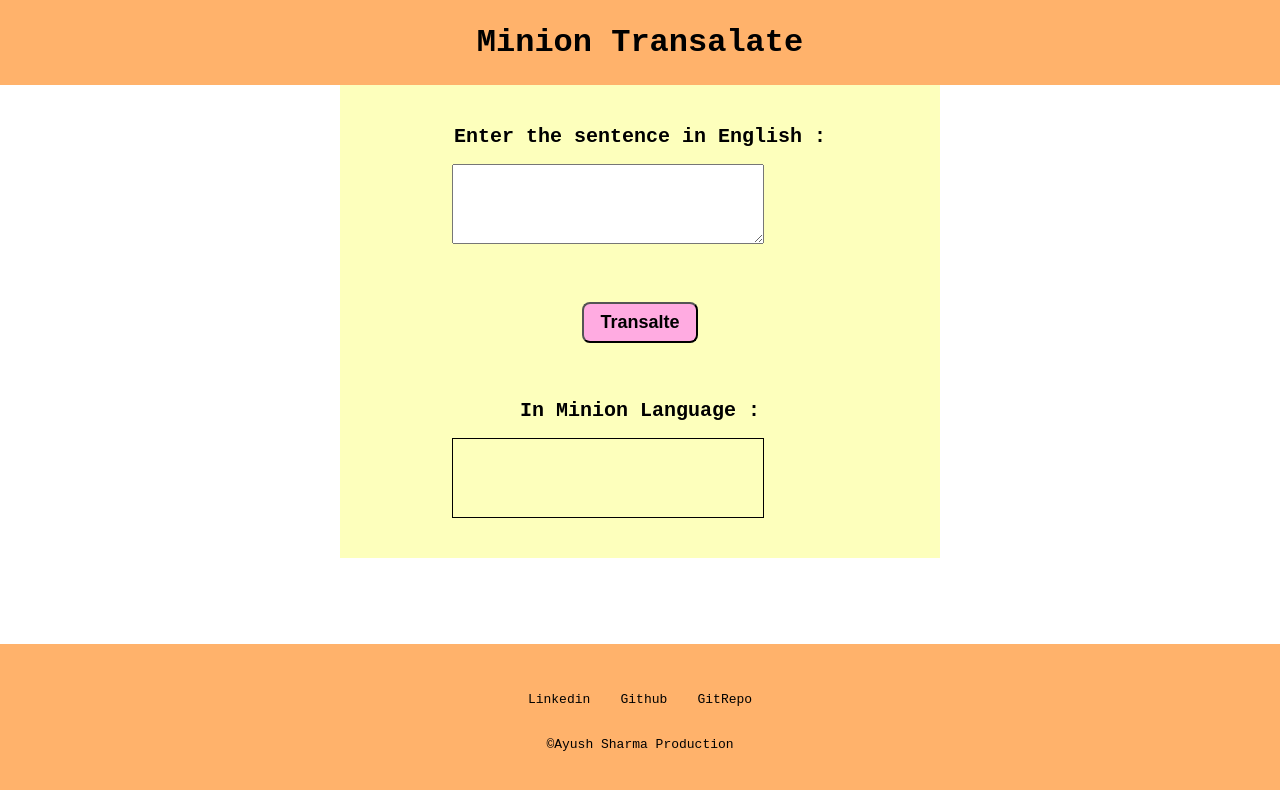
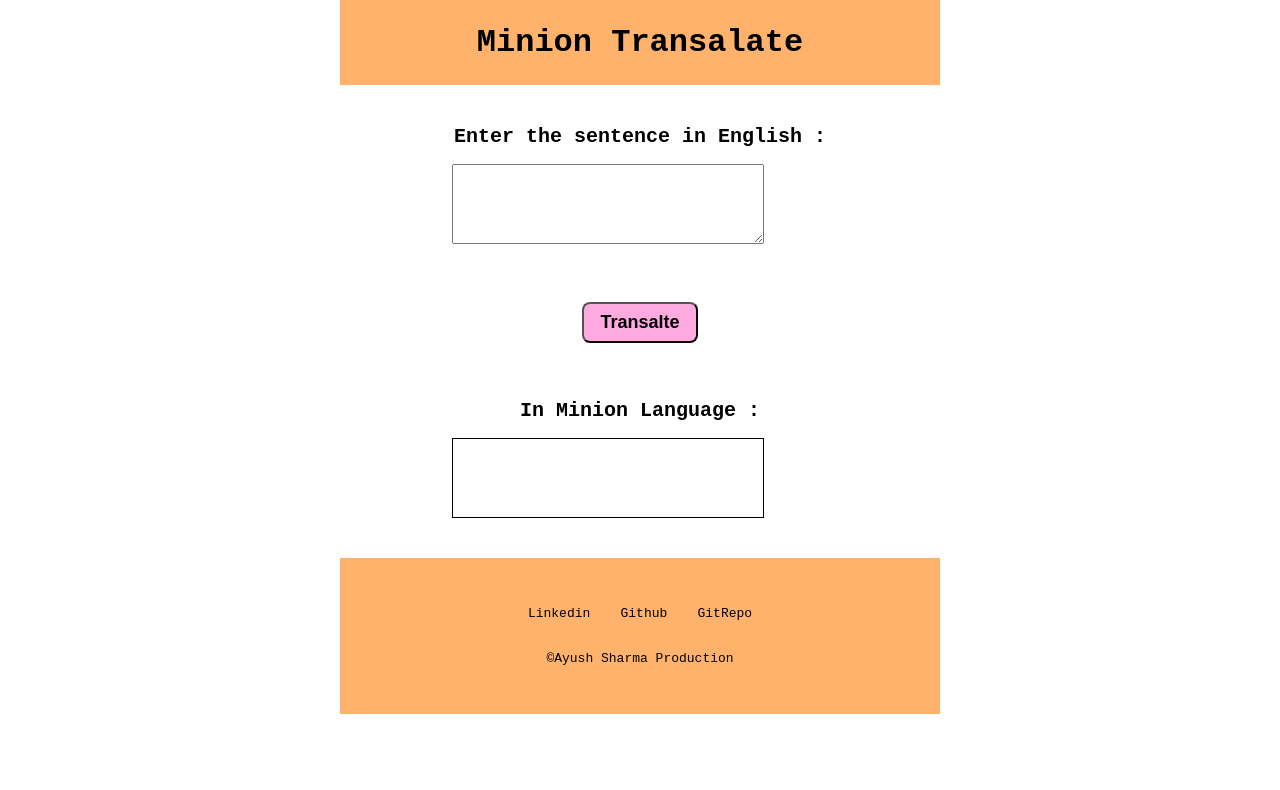
Before and after one commit to ayush20892/Minion-Translate, a plain HTML site: page index.html in a window 1280 px wide. Drawn offline with Linux system fonts and the light colour scheme.

Commit message:
Updated body

```diff
--- a/index.html
+++ b/index.html
@@ -38,7 +38,7 @@
       <a class="footer-pills" href="https://github.com/ayush20892">
         Github
       </a>
-      <a class="footer-pills" href="https://github.com/ayush20892/weather_app">
+      <a class="footer-pills" href="https://github.com/ayush20892/Minion-Translate">
         GitRepo
       </a>
       <br>
--- a/style.css
+++ b/style.css
@@ -18,6 +18,8 @@ body {
 nav {
   background-color: var(--primary-colour);
   text-align: center;
+  max-width: var(--width-break);
+  margin: auto;
 }
 
 .header-title {
@@ -40,7 +42,6 @@ nav {
   padding: 2.5rem;
   max-width: var(--width-break);
   text-align: center;
-  background-color: #fdffbc;
 }
 
 .city-name {
@@ -93,12 +94,14 @@ a {
 }
 
 footer {
-  position: fixed;
+  /* position: fixed; */
   bottom: 0;
   width: 100%;
   padding: 3rem;
   background-color: var(--primary-colour);
   text-align: center;
+  max-width: var(--width-break);
+  margin: auto;
 }
 
 .footer-pills {
```
